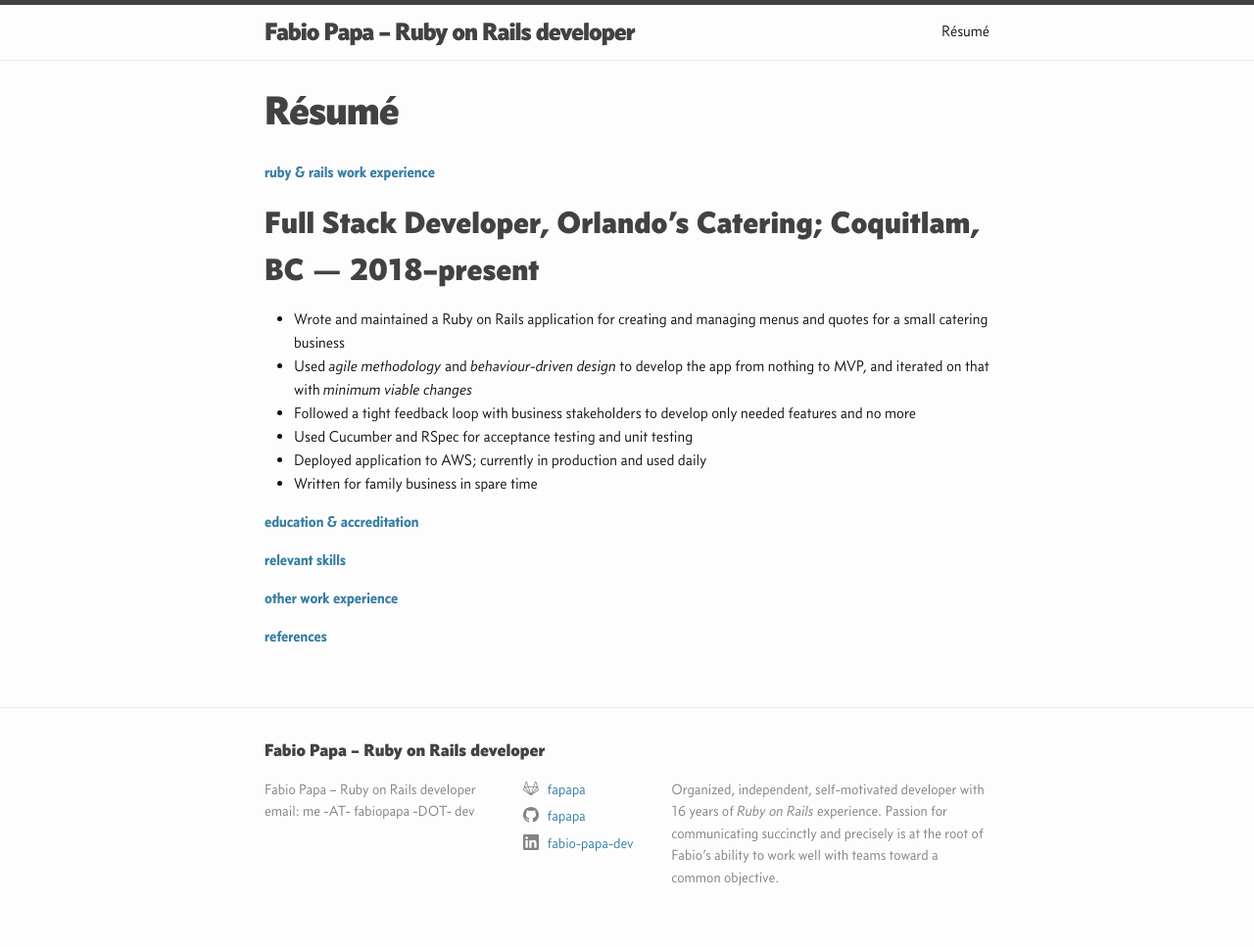
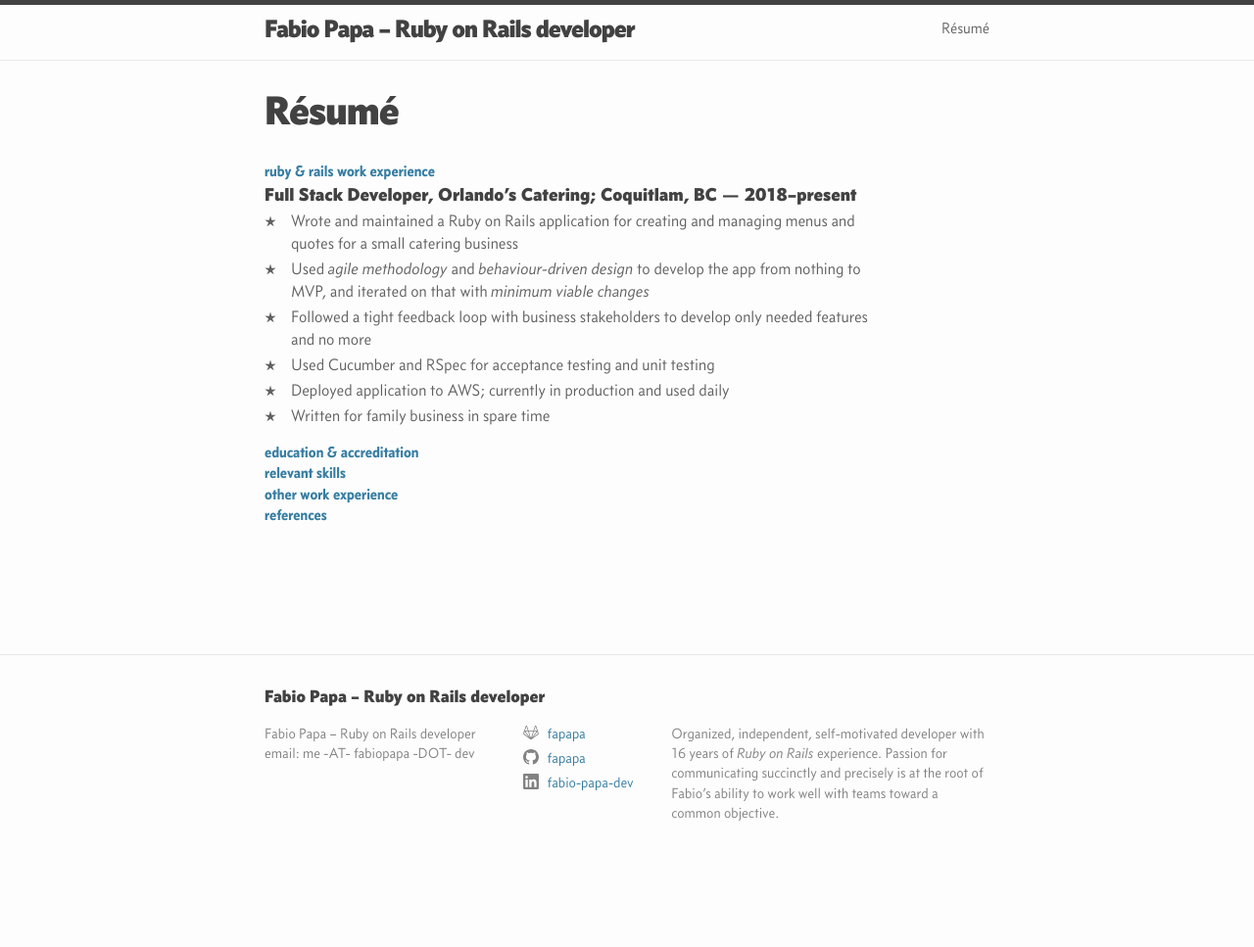
Before and after one commit to fapapa/fapapa.github.io, a Jekyll site: the page built from resume.md, in a window 1280 px wide. Shown: the whole page at 98% size. Built offline with Jekyll 4.4.1, drawn with Linux system fonts in a browser that asks for light colours; after the commit the page ends 900 px from its top, so only the background shows below that.

Commit message:
Style the work experience block

```diff
--- a/_sass/general.scss
+++ b/_sass/general.scss
@@ -1,7 +1,23 @@
 #resume {
+  h1, h2 { margin-bottom: 0; }
   h1 {
     font-family: ConcourseRegular;
     font-size: 16px;
     color: $brand-color;
   }
+  h2 { font-size: 19px; }
+  ul {
+    font-size: 17px;
+    list-style: none;
+    margin-left: 0;
+    padding-left: 27px;
+    text-indent: -27px;
+    padding-right: 6em;
+    li:before {
+      font-size: 21px;
+      line-height: 1.2;
+      padding-right: 15px;
+      content: "\2605";
+    }
+  }
 }
--- a/_sass/minima.scss
+++ b/_sass/minima.scss
@@ -6,11 +6,11 @@ $base-font-family: ConcourseRegular, -apple-system, BlinkMacSystemFont, "Segoe U
 $base-font-size:   16px !default;
 $base-font-weight: 400 !default;
 $small-font-size:  $base-font-size * 0.875 !default;
-$base-line-height: 1.5 !default;
+$base-line-height: 1.35 !default;
 
 $spacing-unit:     30px !default;
 
-$text-color:       #111 !default;
+$text-color:       #606060 !default;
 $background-color: #fdfdfd !default;
 $brand-color:      #367DA2 !default;
 
```
